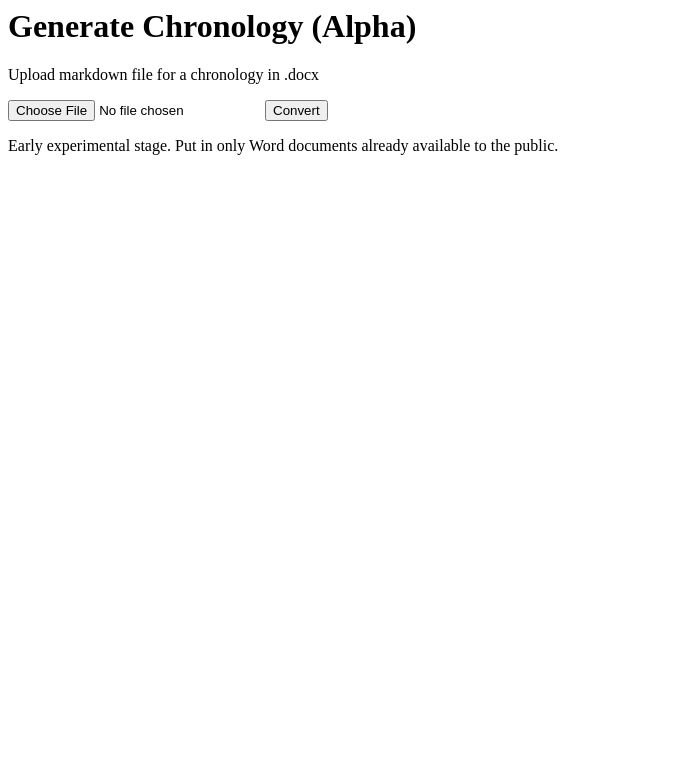
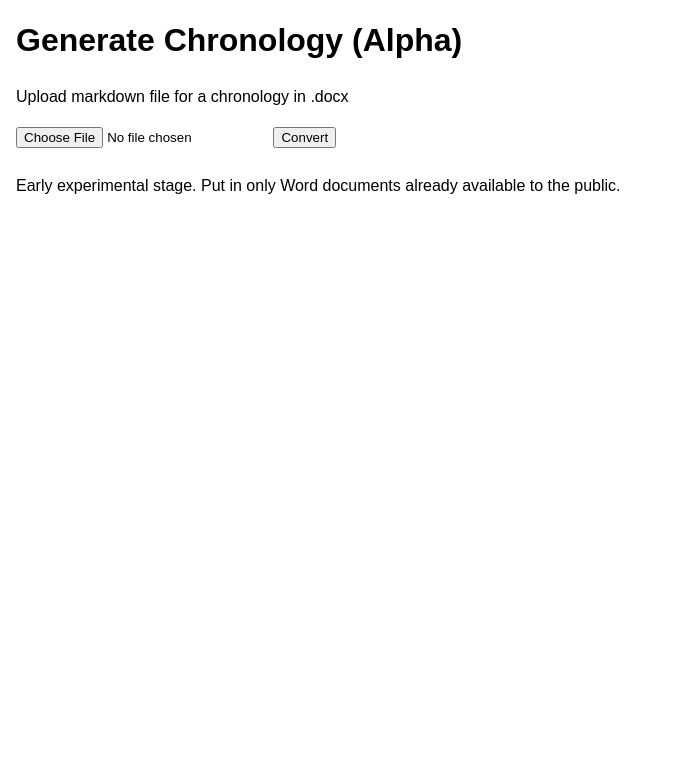
Before and after one commit to 3willows/Generate-chronology, a Flask app: page / in a window 1280 px wide. Shown: the top 783 px of the page, without its empty margins (0-674 px from the left). Run offline with Flask 3, Linux system fonts and the light colour scheme; some libraries are stand-ins or nearby versions.

Commit message:
Add styles

```diff
--- /dev/null
+++ b/static/css/styles.css
@@ -0,0 +1,48 @@
+body {
+  font-family: Arial, sans-serif;
+  margin: 1em;
+  align-items: center;
+  line-height: 1.5; /* Increase line height for better readability */
+}
+
+input[type="file"] {
+  margin-bottom: 10px;
+}
+
+input[type="submit"] {
+  cursor: pointer;
+}
+
+.popup {
+  position: fixed;
+  top: 0;
+  right: 0;
+  bottom: 0;
+  left: 0;
+  background-color: rgba(0, 0, 0, 0.5);
+  display: none;
+}
+
+.popup-content {
+  background-color: #fefefe;
+  margin: 15% auto;
+  padding: 20px;
+  border: 1px solid #888;
+  width: 80%;
+  max-width: 400px;
+  text-align: center;
+}
+
+.close {
+  color: #aaa;
+  float: right;
+  font-size: 28px;
+  font-weight: bold;
+}
+
+.close:hover,
+.close:focus {
+  color: black;
+  text-decoration: none;
+  cursor: pointer;
+}
--- /dev/null
+++ b/static/js/script.js
@@ -0,0 +1,19 @@
+document.addEventListener('DOMContentLoaded', function() {
+  const mobilePopup = document.getElementById('mobile-popup');
+  const closeBtn = mobilePopup.querySelector('.close');
+
+  // Check if the device is a mobile device
+  if (window.matchMedia("(max-width: 768px)").matches) {
+      mobilePopup.style.display = 'block';
+  }
+
+  closeBtn.addEventListener('click', function() {
+      mobilePopup.style.display = 'none';
+  });
+
+  window.addEventListener('click', function(event) {
+      if (event.target === mobilePopup) {
+          mobilePopup.style.display = 'none';
+      }
+  });
+});
--- a/templates/index.html
+++ b/templates/index.html
@@ -1,7 +1,11 @@
 <html>
 
 <head>
+    <meta charset="UTF-8">
+    <meta name="viewport" content="width=device-width, initial-scale=1.0">
     <title>Generate Chronology (Alpha)</title>
+    <link rel="stylesheet" href="styles.css">
+    <link rel="stylesheet" href="{{ url_for('static', filename='css/styles.css') }}">
 </head>
 
 <body>
@@ -12,6 +16,17 @@
         <input type="submit" value="Convert">
     </form>
     <p>Early experimental stage.  Put in only Word documents already available to the public.</p>
+
+        <!-- Popup for mobile devices -->
+        <div id="mobile-popup" class="popup">
+            <div class="popup-content">
+                <span class="close">&times;</span>
+                <p>This application works only on laptops/computers.</p>
+            </div>
+        </div>
+
+        <script src="script.js"></script>
+
 </body>
 
 </html>
```
